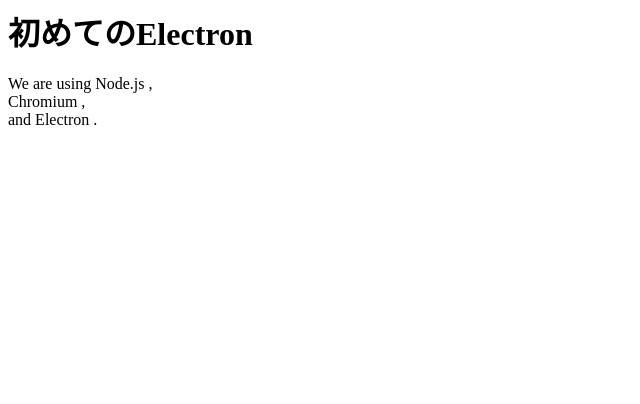
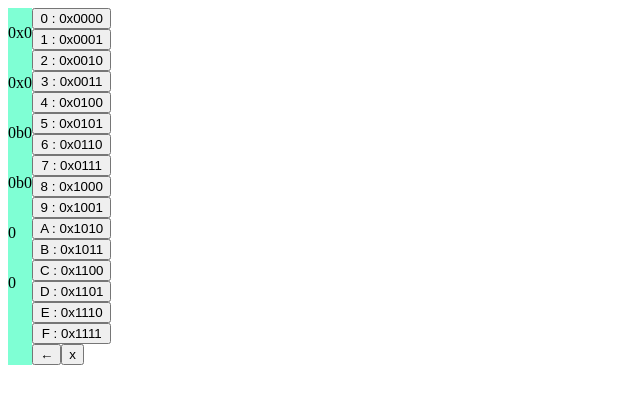
Before and after one commit to Tsuyopon-1067/hexadecimal-tool-electron, a website: page src/index.html in a window 1280 px wide. Shown: the whole page, without its empty margins (0-640 px from the left). Drawn offline with Linux system fonts and the light colour scheme.

Commit message:
add: Rough layout

```diff
--- a/src/index.html
+++ b/src/index.html
@@ -5,13 +5,44 @@
     <!-- https://developer.mozilla.org/ja/docs/Web/HTTP/CSP -->
     <meta http-equiv="Content-Security-Policy" content="default-src 'self'; script-src 'self'" />
     <title>初めてのElectron</title>
+    <link rel="stylesheet" type="text/css" href="style.css">
 </head>
 
 <body>
-    <h1>初めてのElectron</h1>
-    <p>
-        We are using Node.js <span id="node-version"></span>,<br /> Chromium <span id="chrome-version"></span>,<br /> and Electron <span id="electron-version"></span>.
-    </p>
+    <div class="main">
+        <div class="numList">
+            <p>0x0</p>
+            <p>0x0</p>
+            <p>0b0</p>
+            <p>0b0</p>
+            <p>0</p>
+            <p>0</p>
+        </div>
+        <div class="side">
+            <div class="btnList">
+                <button type="button">0 : 0x0000</button>
+                <button type="button">1 : 0x0001</button>
+                <button type="button">2 : 0x0010</button>
+                <button type="button">3 : 0x0011</button>
+                <button type="button">4 : 0x0100</button>
+                <button type="button">5 : 0x0101</button>
+                <button type="button">6 : 0x0110</button>
+                <button type="button">7 : 0x0111</button>
+                <button type="button">8 : 0x1000</button>
+                <button type="button">9 : 0x1001</button>
+                <button type="button">A : 0x1010</button>
+                <button type="button">B : 0x1011</button>
+                <button type="button">C : 0x1100</button>
+                <button type="button">D : 0x1101</button>
+                <button type="button">E : 0x1110</button>
+                <button type="button">F : 0x1111</button>
+            </div>
+            <div class="deleteBtnList">
+                <button type="button">←</button>
+                <button type="button">x</button>
+            </div>
+        </div>
+    </div>
 </body>
 
 </html>
--- /dev/null
+++ b/src/style.css
@@ -0,0 +1,18 @@
+.main {
+    display: flex;
+}
+
+.numList {
+    display: flex;
+    flex-flow: column;
+    background-color: aquamarine;
+}
+
+.btnList {
+    display: flex;
+    flex-flow: column;
+}
+
+.deleteBtnList {
+    display: flex;
+}
```
Also changed, not shown: 1 other file.
